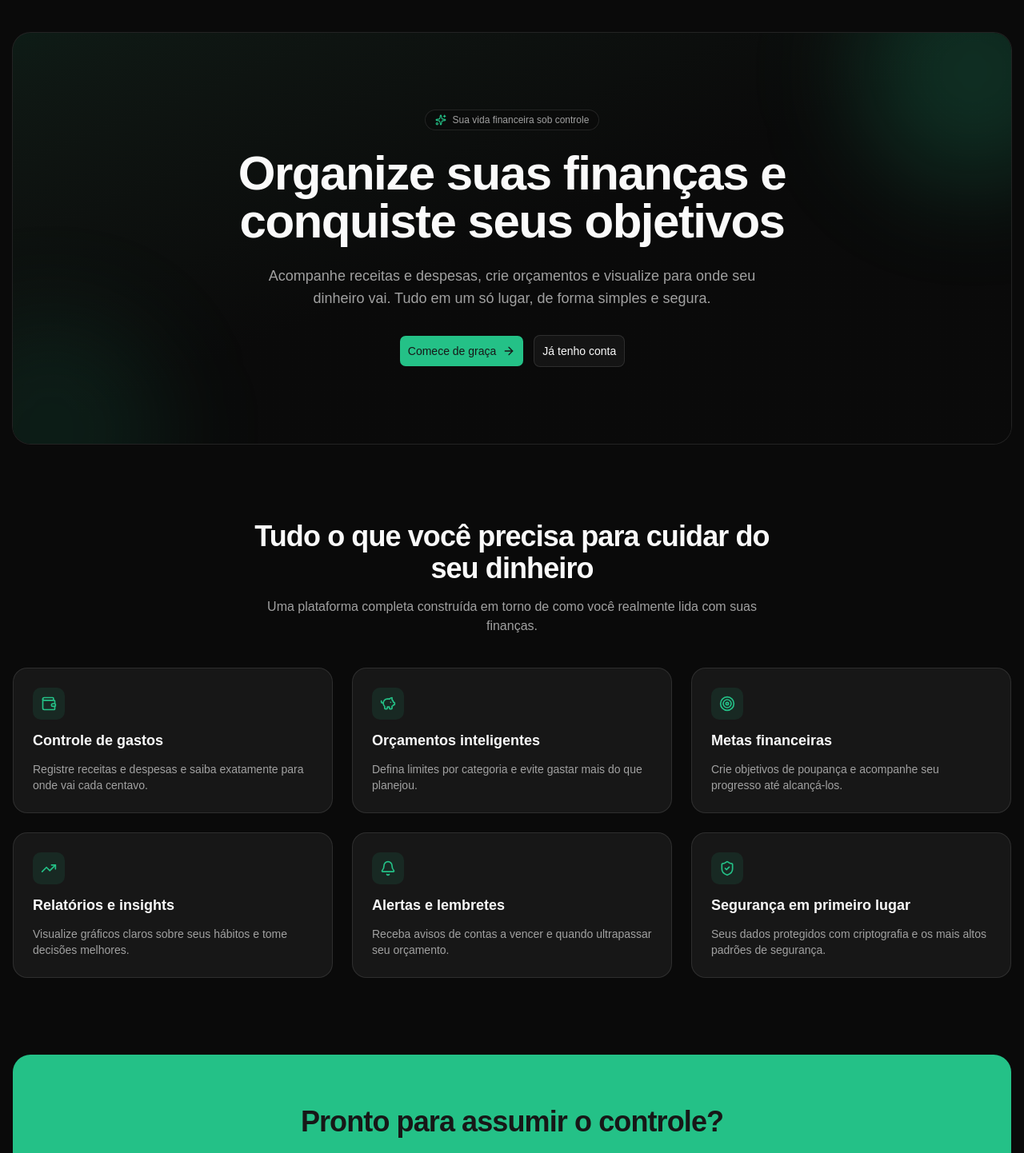
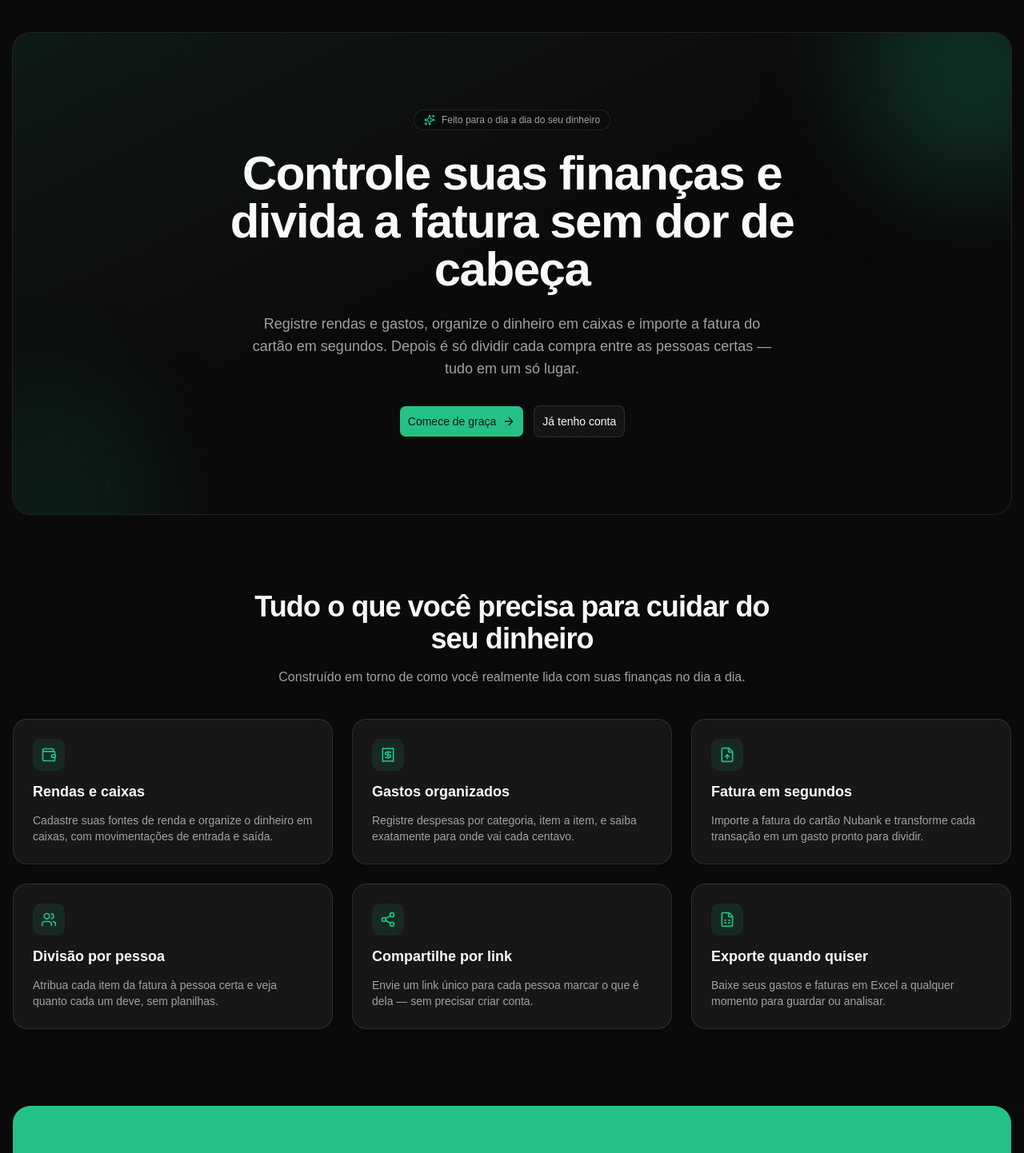
Before and after one commit to leonardo-126/personal-finance-manager-web, a React (Vite) app: page / in a window 1280 px wide. Shown: the part 80-1522 px from the top of the page at 80% size. Built offline with nearby package versions, Linux system fonts and the light colour scheme; no server answers.

Commit message:
Feat: ajuste na home page

```diff
--- a/src/i18n/locales/pt.json
+++ b/src/i18n/locales/pt.json
@@ -1,29 +1,29 @@
 {
     "home":  {
-                 "badge":  "Sua vida financeira sob controle",
-                 "title":  "Organize suas finanças e conquiste seus objetivos",
-                 "description":  "Acompanhe receitas e despesas, crie orçamentos e visualize para onde seu dinheiro vai. Tudo em um só lugar, de forma simples e segura.",
+                 "badge":  "Feito para o dia a dia do seu dinheiro",
+                 "title":  "Controle suas finanças e divida a fatura sem dor de cabeça",
+                 "description":  "Registre rendas e gastos, organize o dinheiro em caixas e importe a fatura do cartão em segundos. Depois é só dividir cada compra entre as pessoas certas — tudo em um só lugar.",
                  "ctaPrimary":  "Comece de graça",
                  "ctaSecondary":  "Já tenho conta",
                  "features":  {
                                   "title":  "Tudo o que você precisa para cuidar do seu dinheiro",
-                                  "subtitle":  "Uma plataforma completa construída em torno de como você realmente lida com suas finanças.",
-                                  "trackTitle":  "Controle de gastos",
-                                  "trackDescription":  "Registre receitas e despesas e saiba exatamente para onde vai cada centavo.",
-                                  "budgetTitle":  "Orçamentos inteligentes",
-                                  "budgetDescription":  "Defina limites por categoria e evite gastar mais do que planejou.",
-                                  "goalsTitle":  "Metas financeiras",
-                                  "goalsDescription":  "Crie objetivos de poupança e acompanhe seu progresso até alcançá-los.",
-                                  "reportsTitle":  "Relatórios e insights",
-                                  "reportsDescription":  "Visualize gráficos claros sobre seus hábitos e tome decisões melhores.",
-                                  "alertsTitle":  "Alertas e lembretes",
-                                  "alertsDescription":  "Receba avisos de contas a vencer e quando ultrapassar seu orçamento.",
-                                  "securityTitle":  "Segurança em primeiro lugar",
-                                  "securityDescription":  "Seus dados protegidos com criptografia e os mais altos padrões de segurança."
+                                  "subtitle":  "Construído em torno de como você realmente lida com suas finanças no dia a dia.",
+                                  "incomeTitle":  "Rendas e caixas",
+                                  "incomeDescription":  "Cadastre suas fontes de renda e organize o dinheiro em caixas, com movimentações de entrada e saída.",
+                                  "expensesTitle":  "Gastos organizados",
+                                  "expensesDescription":  "Registre despesas por categoria, item a item, e saiba exatamente para onde vai cada centavo.",
+                                  "importTitle":  "Fatura em segundos",
+                                  "importDescription":  "Importe a fatura do cartão Nubank e transforme cada transação em um gasto pronto para dividir.",
+                                  "splitTitle":  "Divisão por pessoa",
+                                  "splitDescription":  "Atribua cada item da fatura à pessoa certa e veja quanto cada um deve, sem planilhas.",
+                                  "shareTitle":  "Compartilhe por link",
+                                  "shareDescription":  "Envie um link único para cada pessoa marcar o que é dela — sem precisar criar conta.",
+                                  "exportTitle":  "Exporte quando quiser",
+                                  "exportDescription":  "Baixe seus gastos e faturas em Excel a qualquer momento para guardar ou analisar."
                               },
                  "cta":  {
-                             "title":  "Pronto para assumir o controle?",
-                             "description":  "Organize sua vida financeira e dê o primeiro passo para realizar seus objetivos.",
+                             "title":  "Pronto para organizar suas finanças?",
+                             "description":  "Crie sua conta gratuita e comece a controlar rendas, gastos e faturas hoje mesmo.",
                              "button":  "Criar conta gratuita"
                          }
              },
--- a/src/pages/Home.tsx
+++ b/src/pages/Home.tsx
@@ -1,12 +1,12 @@
 import { Button } from "@/components/ui/button";
 import {
   ArrowRight,
-  Bell,
-  PiggyBank,
-  ShieldCheck,
+  FileSpreadsheet,
+  FileUp,
+  Receipt,
+  Share2,
   Sparkles,
-  Target,
-  TrendingUp,
+  Users,
   Wallet,
 } from "lucide-react";
 import { useTranslation } from "react-i18next";
@@ -15,33 +15,33 @@ import { Link } from "react-router-dom";
 const features = [
   {
     icon: Wallet,
-    titleKey: "home.features.trackTitle",
-    descriptionKey: "home.features.trackDescription",
+    titleKey: "home.features.incomeTitle",
+    descriptionKey: "home.features.incomeDescription",
   },
   {
-    icon: PiggyBank,
-    titleKey: "home.features.budgetTitle",
-    descriptionKey: "home.features.budgetDescription",
+    icon: Receipt,
+    titleKey: "home.features.expensesTitle",
+    descriptionKey: "home.features.expensesDescription",
   },
   {
-    icon: Target,
-    titleKey: "home.features.goalsTitle",
-    descriptionKey: "home.features.goalsDescription",
+    icon: FileUp,
+    titleKey: "home.features.importTitle",
+    descriptionKey: "home.features.importDescription",
   },
   {
-    icon: TrendingUp,
-    titleKey: "home.features.reportsTitle",
-    descriptionKey: "home.features.reportsDescription",
+    icon: Users,
+    titleKey: "home.features.splitTitle",
+    descriptionKey: "home.features.splitDescription",
   },
   {
-    icon: Bell,
-    titleKey: "home.features.alertsTitle",
-    descriptionKey: "home.features.alertsDescription",
+    icon: Share2,
+    titleKey: "home.features.shareTitle",
+    descriptionKey: "home.features.shareDescription",
   },
   {
-    icon: ShieldCheck,
-    titleKey: "home.features.securityTitle",
-    descriptionKey: "home.features.securityDescription",
+    icon: FileSpreadsheet,
+    titleKey: "home.features.exportTitle",
+    descriptionKey: "home.features.exportDescription",
   },
 ];
 
```
